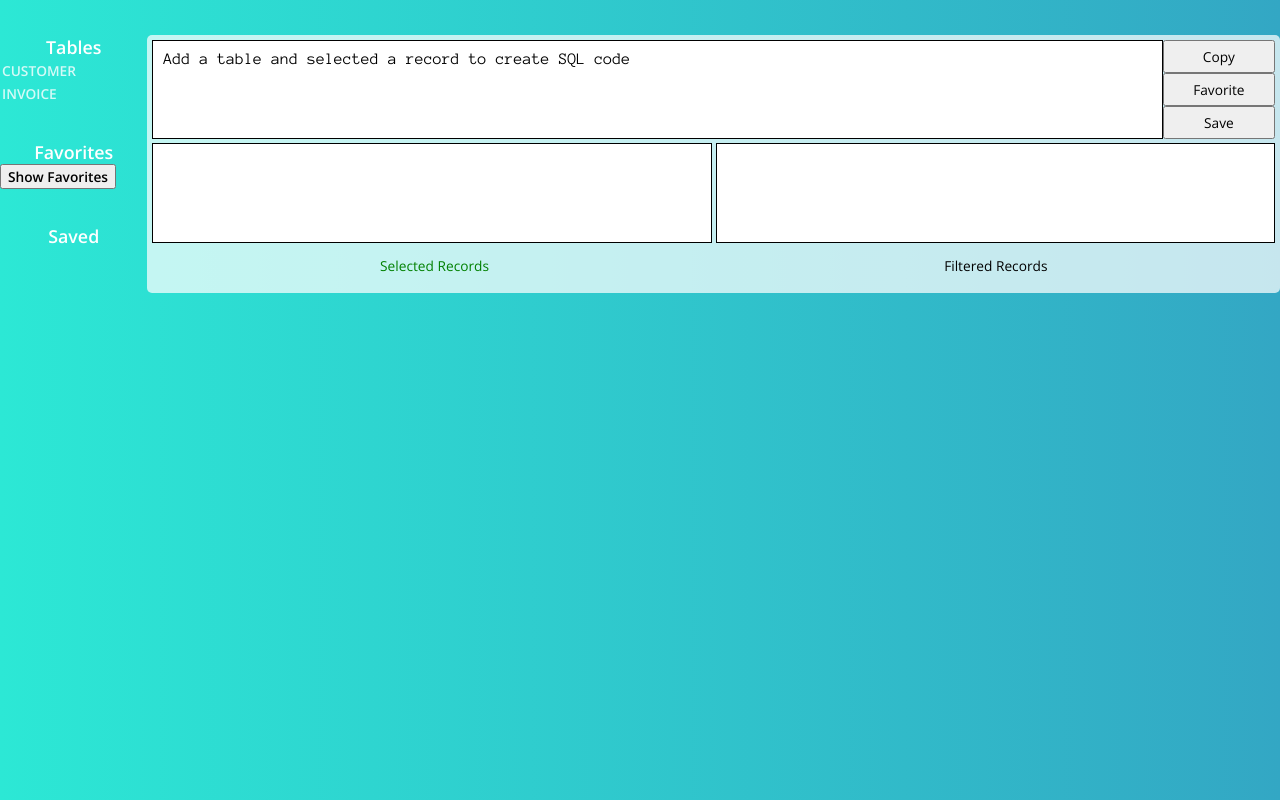
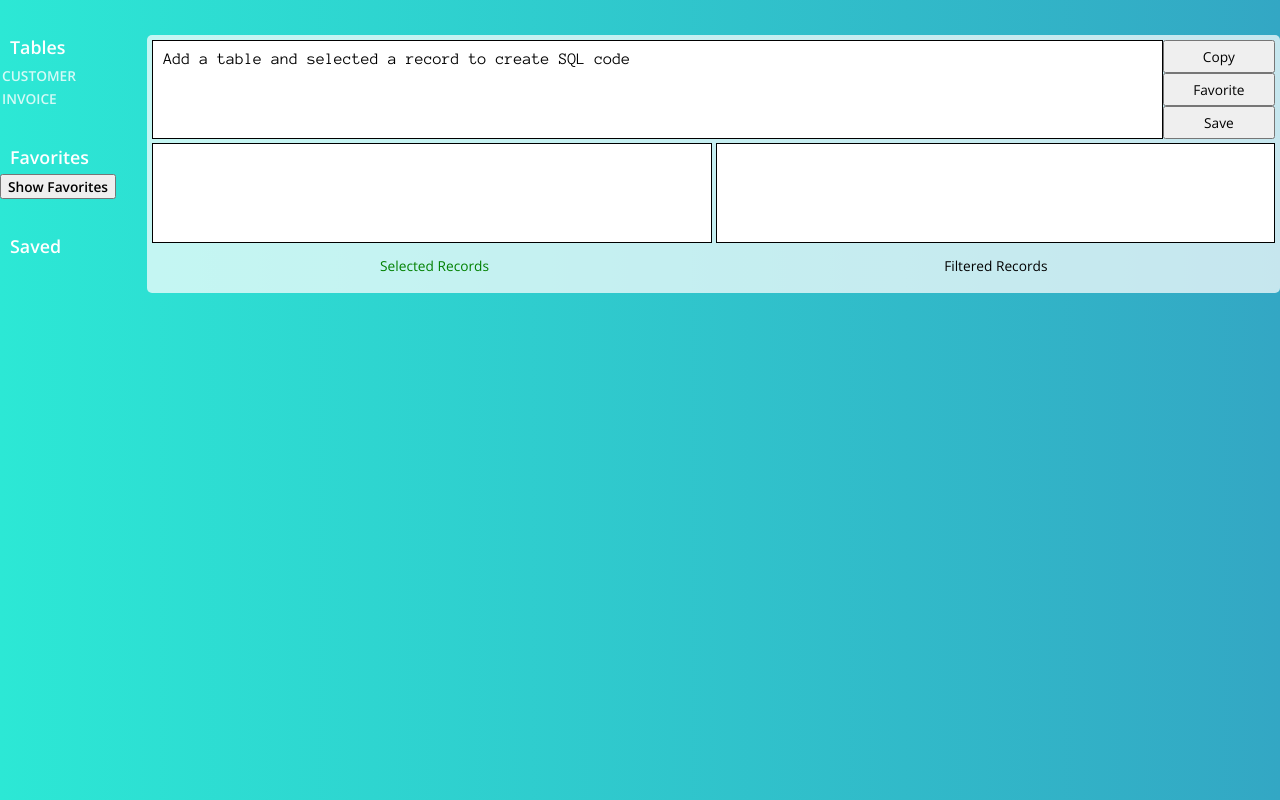
Before and after one commit to ttches/sql-gui, a React (Create React App) app: page / in a window 1280 px wide. Built offline with nearby package versions, Linux system fonts and the light colour scheme.

Commit message:
Changed title margins

```diff
--- a/src/index.css
+++ b/src/index.css
@@ -332,13 +332,7 @@ body {
   display: box;
   display: flex;
   font-size: 1.3em;
-  -webkit-box-pack: center;
-  -moz-box-pack: center;
-  -o-box-pack: center;
-  -ms-flex-pack: center;
-  -webkit-justify-content: center;
-  justify-content: center;
-  padding-top: 35px;
+  margin: 35px 10px 5px 10px;
   width: 100%;
 }
 .left-panel .table-tab,
--- a/src/styles/components/left-panel.styl
+++ b/src/styles/components/left-panel.styl
@@ -17,8 +17,8 @@
     color white
     display flex
     font-size 1.3em
-    justify-content center
-    padding-top 35px
+    margin 35px 10px 5px 10px
+
     width 100%
 
   .table-tab, .favorite-tab, .saved-tab
```
